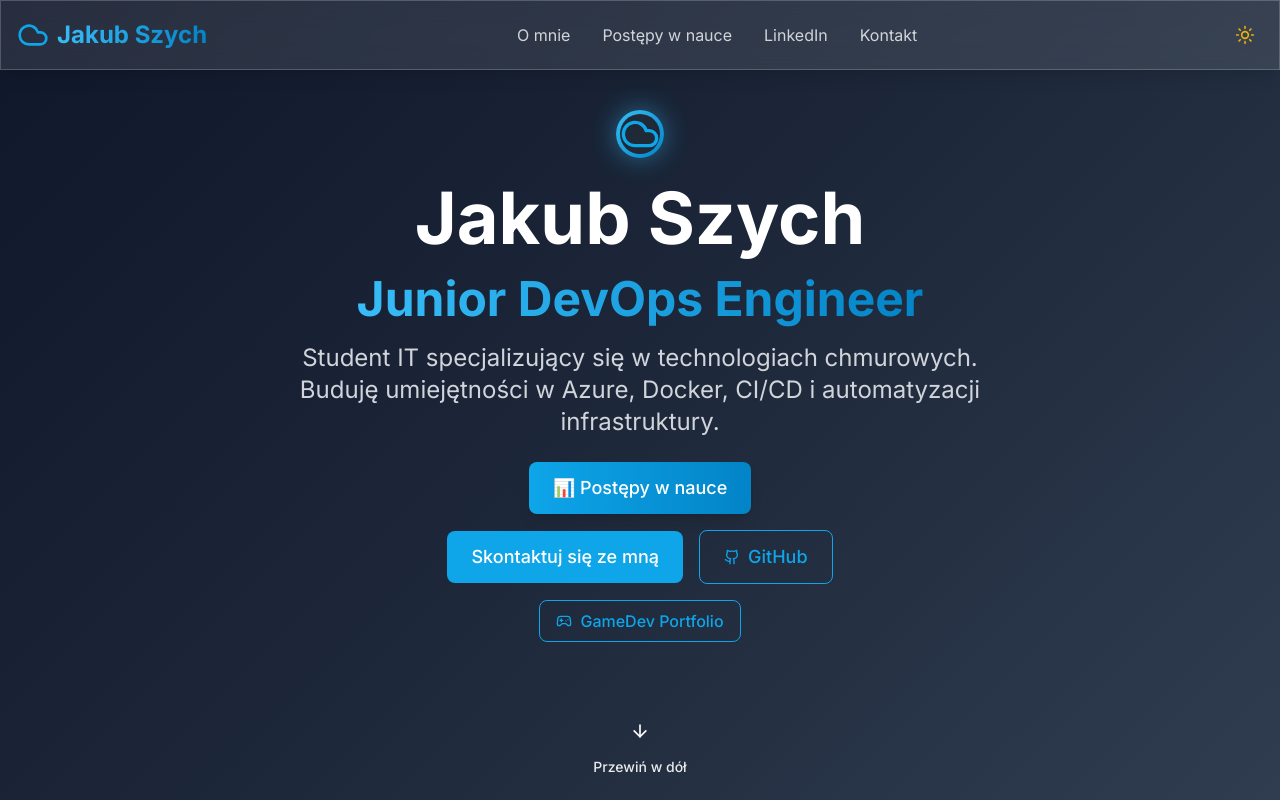
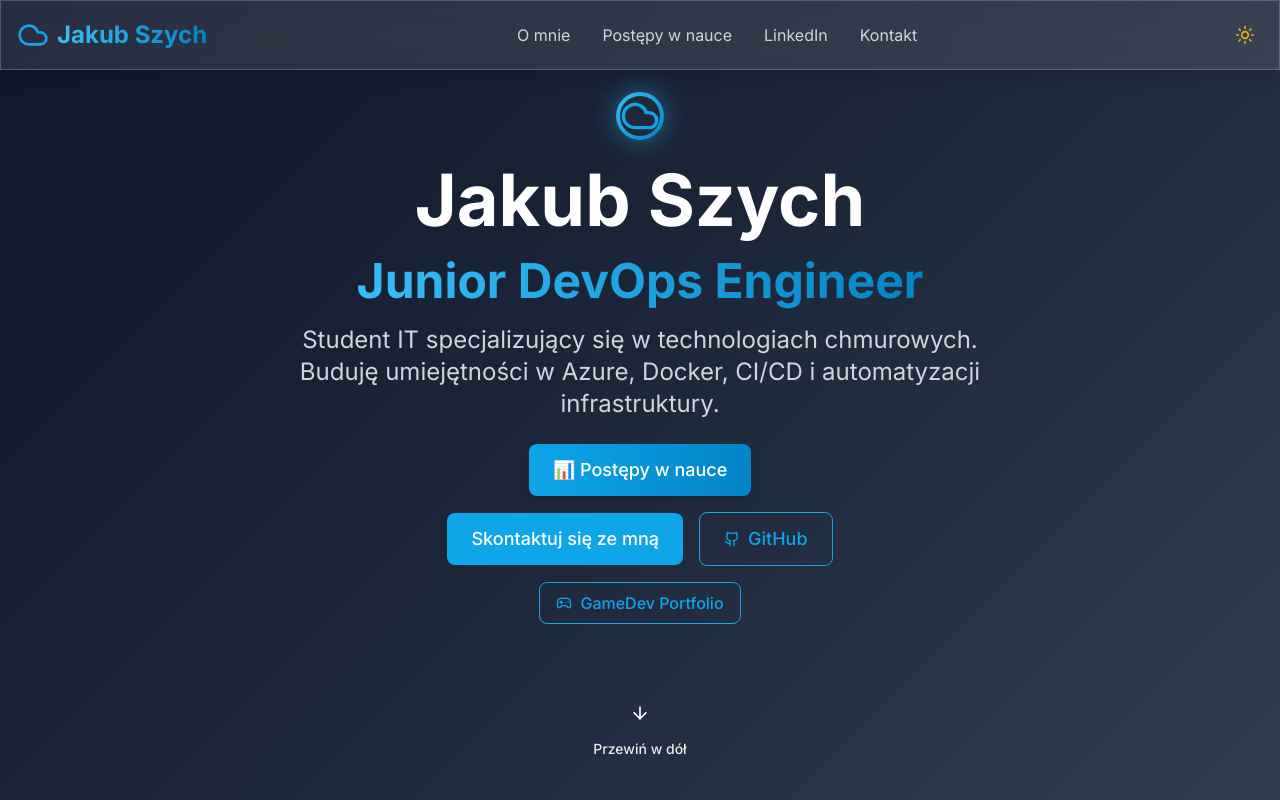
Before and after one commit to Szyszek25/szyszek25.github.io, a React (Vite) app: page / in a window 1280 px wide. Shown: the top 800 px of the page. Built offline with nearby package versions, Linux system fonts and the light colour scheme.

Commit message:
update 3 week 7

```diff
--- a/src/components/Hero.jsx
+++ b/src/components/Hero.jsx
@@ -17,7 +17,13 @@ const Hero = () => {
   ];
 
   return (
-  <section id="hero" className="min-h-screen flex items-center justify-center relative overflow-hidden pt-36 xs:pt-40 sm:pt-44 md:pt-32 lg:pt-40">
+    <section
+      id="hero"
+      className="min-h-screen flex items-start md:items-center justify-center relative overflow-hidden w-full"
+      style={{
+        paddingTop: 'calc(84px + env(safe-area-inset-top, 0px))'
+      }}
+    >
       {/* Tło gradientowe */}
       <div className="absolute inset-0 cyber-gradient opacity-90"></div>
 
@@ -49,7 +55,7 @@ const Hero = () => {
         >
           {/* Avatar */}
           <motion.div
-            className="relative inline-block mb-6 md:mb-8 mt-4 xs:mt-6 sm:mt-6 md:mt-0"
+            className="relative inline-block mb-6 md:mb-8 mt-2 md:mt-0"
             initial={{ scale: 0 }}
             animate={{ scale: 1 }}
             transition={{ duration: 0.6, delay: 0.2 }}
```
